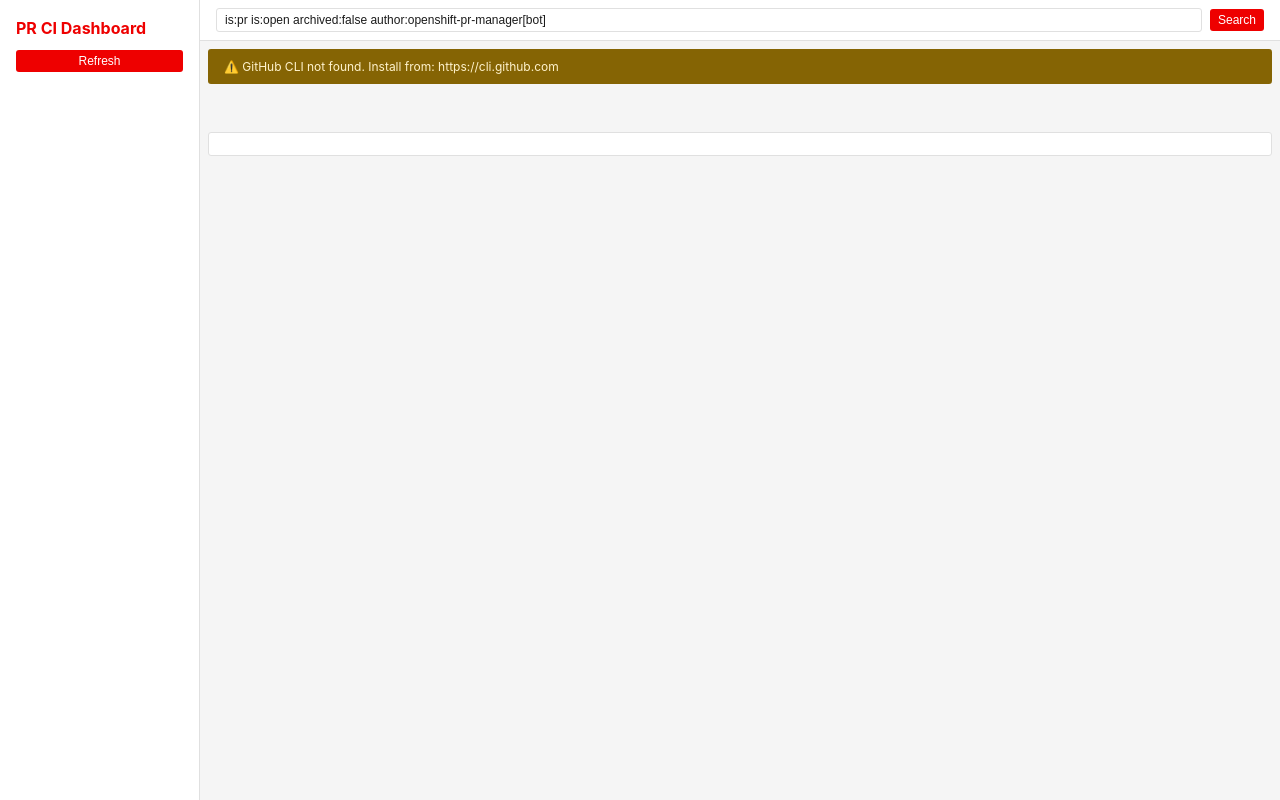
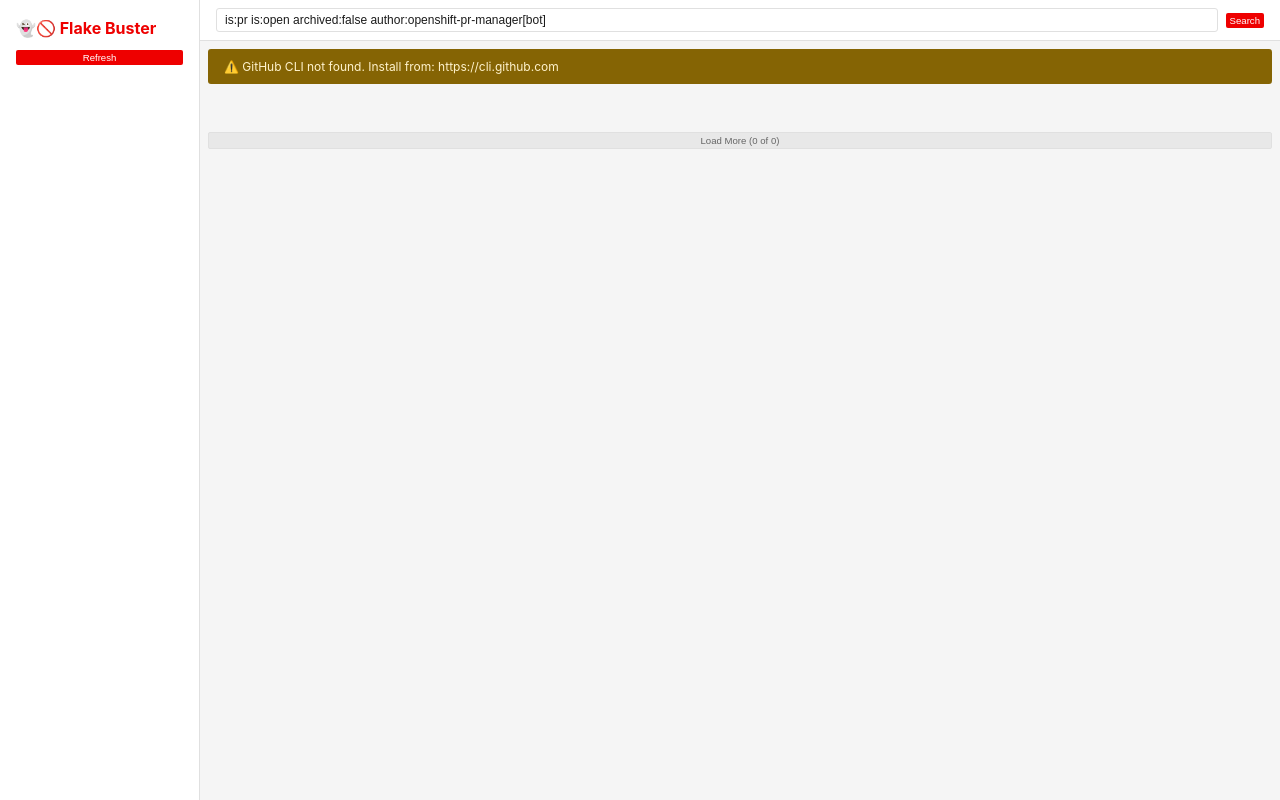
Before and after one commit to jluhrsen/workBits, a Flask app: page / in a window 1280 px wide. Run offline with Flask 3, Linux system fonts and the light colour scheme; data that the repository does not hold is empty; parts of the project's set-up code (start-up, migrations or seed data) failed here and were passed over.

Commit message:
feat: buttons 50% smaller, better Analyze button visibility, bold PR titles, and rename to 'Flake Buster'
Changes:
1. Buttons reduced by 50% (padding: 0.125rem 0.25rem, font: 0.6rem)
2. Analyze button more readable with gray background (#e8e8e8) and better opacity when disabled
3. PR headline now bold and one font size bigger (0.95rem)
4. Renamed from 'PR CI Dashboard' to '👻🚫 Flake Buster' - a fun name for busting CI flakes!
5. Updated page title to 'Flake Buster - PR CI Dashboard'

```diff
--- a/pr-ci-dashboard/templates/index.html
+++ b/pr-ci-dashboard/templates/index.html
@@ -3,7 +3,7 @@
 <head>
     <meta charset="UTF-8">
     <meta name="viewport" content="width=device-width, initial-scale=1.0">
-    <title>PR CI Dashboard</title>
+    <title>Flake Buster - PR CI Dashboard</title>
     <style>
         :root {
             --primary: #ee0000;
@@ -69,10 +69,10 @@
             background: var(--primary);
             color: white;
             border: none;
-            padding: 0.25rem 0.5rem;
-            border-radius: 3px;
+            padding: 0.125rem 0.25rem;
+            border-radius: 2px;
             cursor: pointer;
-            font-size: 0.75rem;
+            font-size: 0.6rem;
         }
 
         .btn:hover {
@@ -85,8 +85,14 @@
         }
 
         .btn-secondary {
-            background: var(--bg-card);
+            background: #e8e8e8;
+            color: var(--text-secondary);
             border: 1px solid var(--border);
+        }
+
+        .btn-secondary:disabled {
+            opacity: 0.7;
+            color: #999999;
         }
 
         .container {
@@ -135,7 +141,8 @@
         }
 
         .pr-title {
-            font-size: 0.85rem;
+            font-size: 0.95rem;
+            font-weight: bold;
             margin-bottom: 0.1rem;
         }
 
@@ -240,7 +247,7 @@
 </head>
 <body>
     <div class="sidebar">
-        <h1>PR CI Dashboard</h1>
+        <h1>👻🚫 Flake Buster</h1>
         <button class="btn" id="refresh-btn">Refresh</button>
     </div>
 
```
